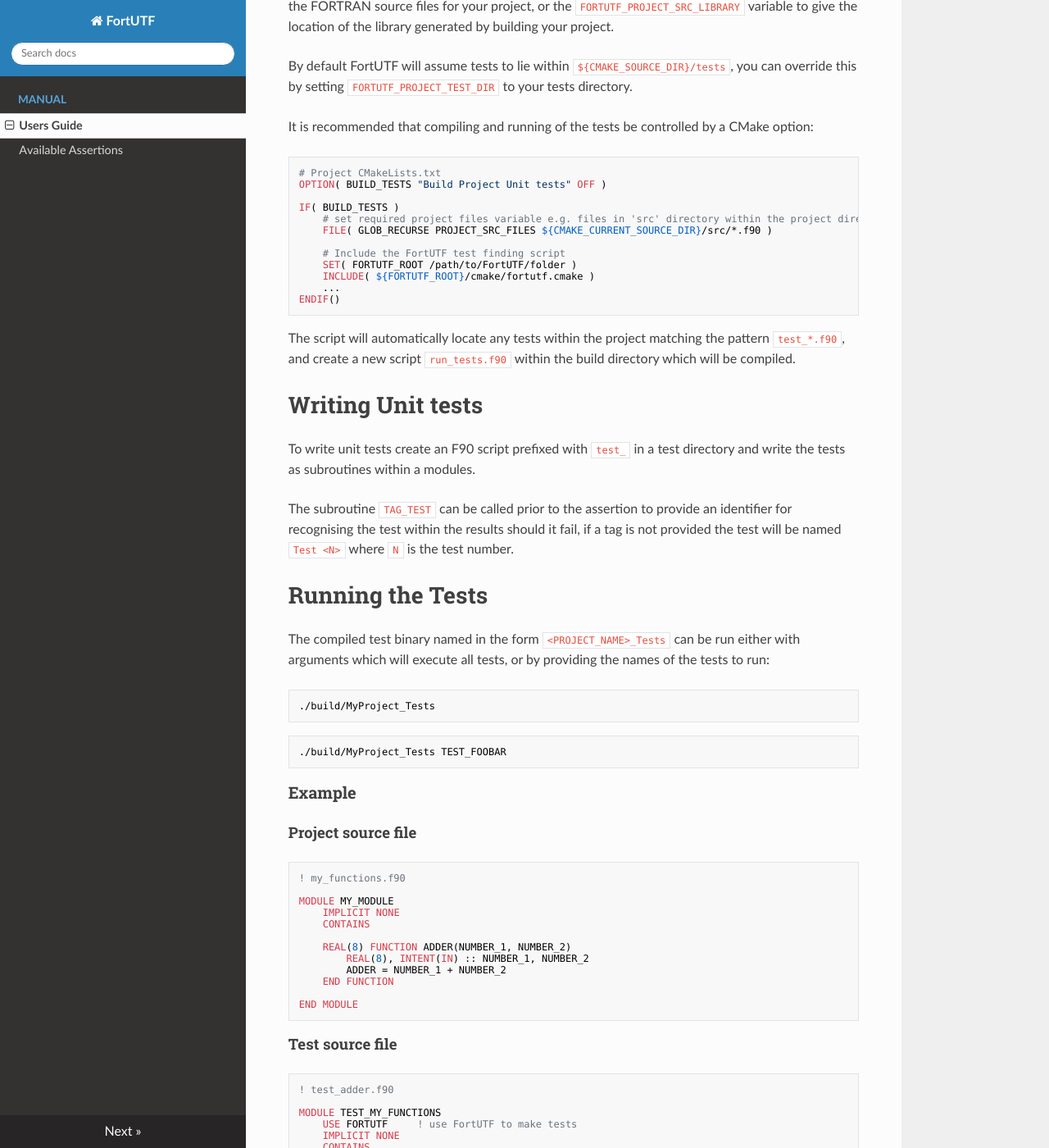
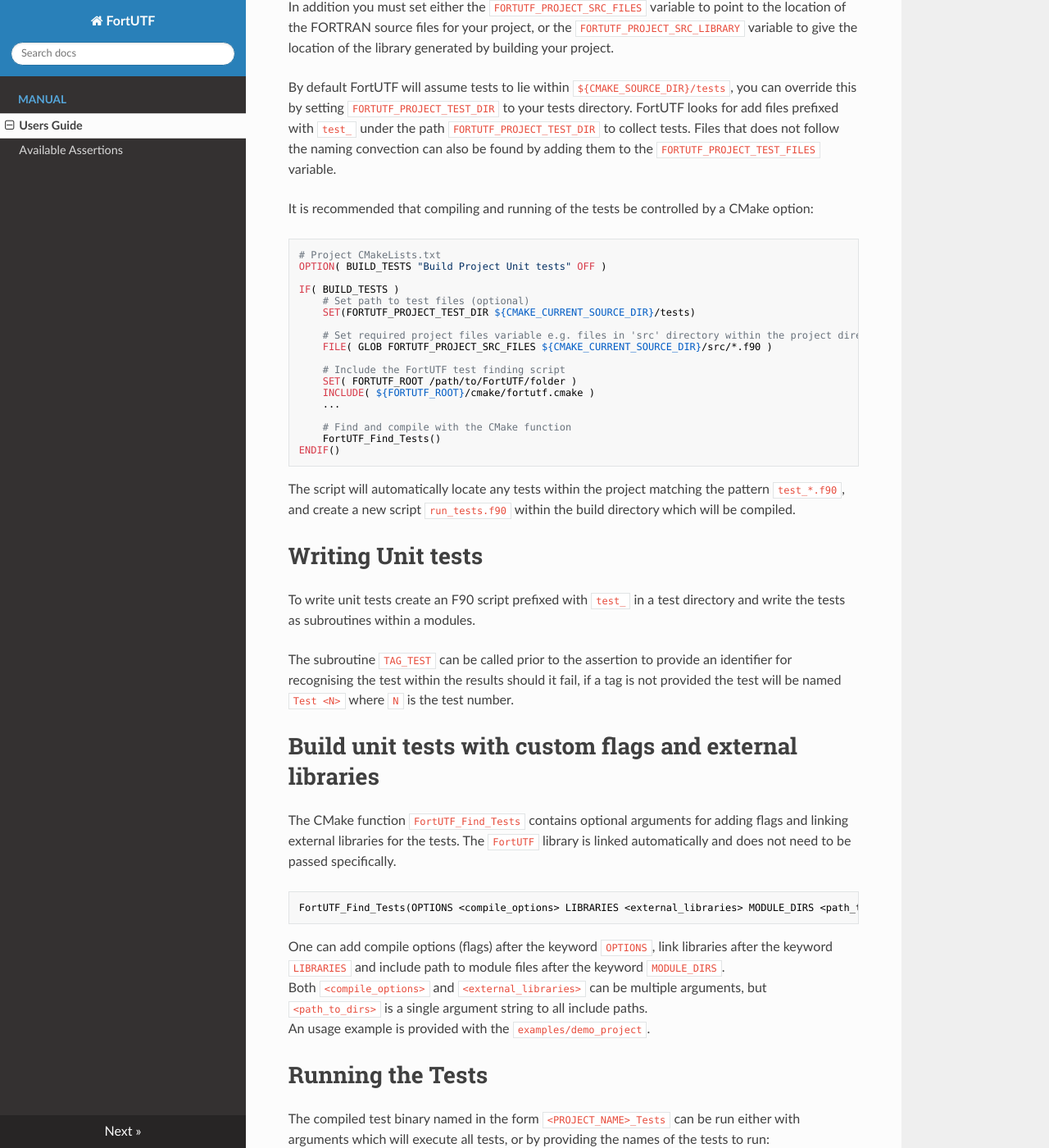
Before and after one commit to artemis-beta/FortUTF, an MkDocs documentation site: the page built from docs/usage.md, in a window 1280 px wide and 1400 px high, scrolled down 262 px. Shown: the whole window at 82% size. Built offline with MkDocs 1.6.1, drawn with Linux system fonts in a browser that asks for light colours; nearby versions of some CDN libraries; some of the changed text lies outside the part shown.

Commit message:
Add doc for recent updates

````diff
--- a/docs/usage.md
+++ b/docs/usage.md
@@ -1,9 +1,9 @@
 # Adding to your CMake project
-To use the framework include the `cmake/forrtutf.cmake` file within the `CMakeLists.txt` of your project.
+To use the FortUTF framework, you can either use `FetchContent` to fetch the whole repository or copy the `cmake/forrtutf.cmake` file directly to your project. Then, include the `cmake/forrtutf.cmake` file within the `CMakeLists.txt` of your project.
 
 In addition you must set either the `FORTUTF_PROJECT_SRC_FILES` variable to point to the location of the FORTRAN source files for your project, or the `FORTUTF_PROJECT_SRC_LIBRARY` variable to give the location of the library generated by building your project.
 
-By default FortUTF will assume tests to lie within `${CMAKE_SOURCE_DIR}/tests`, you can override this by setting `FORTUTF_PROJECT_TEST_DIR` to your tests directory.
+By default FortUTF will assume tests to lie within `${CMAKE_SOURCE_DIR}/tests`, you can override this by setting `FORTUTF_PROJECT_TEST_DIR` to your tests directory. FortUTF looks for add files prefixed with `test_` under the path `FORTUTF_PROJECT_TEST_DIR` to collect tests. Files that does not follow the naming convection can also be found by adding them to the `FORTUTF_PROJECT_TEST_FILES` variable.
 
 It is recommended that compiling and running of the tests be controlled by a CMake option:
 
@@ -12,13 +12,19 @@ It is recommended that compiling and running of the tests be controlled by a CMa
 OPTION( BUILD_TESTS "Build Project Unit tests" OFF )
 
 IF( BUILD_TESTS )
-    # set required project files variable e.g. files in 'src' directory within the project directory
-    FILE( GLOB_RECURSE PROJECT_SRC_FILES ${CMAKE_CURRENT_SOURCE_DIR}/src/*.f90 )
+    # Set path to test files (optional)
+    SET(FORTUTF_PROJECT_TEST_DIR ${CMAKE_CURRENT_SOURCE_DIR}/tests)
+
+    # Set required project files variable e.g. files in 'src' directory within the project directory
+    FILE( GLOB FORTUTF_PROJECT_SRC_FILES ${CMAKE_CURRENT_SOURCE_DIR}/src/*.f90 )
 
     # Include the FortUTF test finding script
     SET( FORTUTF_ROOT /path/to/FortUTF/folder )
     INCLUDE( ${FORTUTF_ROOT}/cmake/fortutf.cmake )
     ...
+
+    # Find and compile with the CMake function
+    FortUTF_Find_Tests()
 ENDIF()
 ```
 The script will automatically locate any tests within the project matching the pattern `test_*.f90`, and create a new script `run_tests.f90` within the build directory which will be compiled.
@@ -27,6 +33,16 @@ The script will automatically locate any tests within the project matching the p
 To write unit tests create an F90 script prefixed with `test_` in a test directory and write the tests as subroutines within a modules.
 
 The subroutine `TAG_TEST` can be called prior to the assertion to provide an identifier for recognising the test within the results should it fail, if a tag is not provided the test will be named `Test <N>` where `N` is the test number.
+
+# Build unit tests with custom flags and external libraries
+The CMake function `FortUTF_Find_Tests` contains optional arguments for adding flags and linking external libraries for the tests. The `FortUTF` library is linked automatically and does not need to be passed specifically.
+
+```cmake
+FortUTF_Find_Tests(OPTIONS <compile_options> LIBRARIES <external_libraries> MODULE_DIRS <path_to_dirs>)
+```
+One can add compile options (flags) after the keyword `OPTIONS`, link libraries after the keyword `LIBRARIES` and include path to module files after the keyword `MODULE_DIRS`.
+Both `<compile_options>` and `<external_libraries>` can be multiple arguments, but `<path_to_dirs>` is a single argument string to all include paths.
+An usage example is provided with the `examples/demo_project`.
 
 # Running the Tests
 
````
